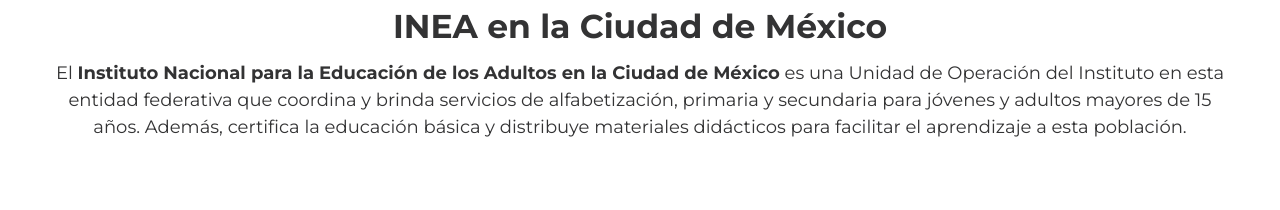
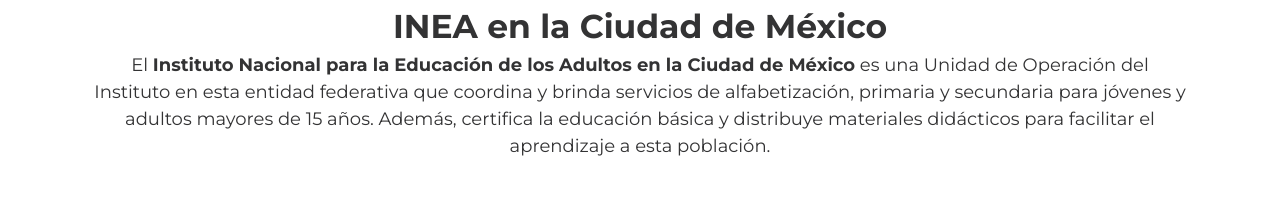
Before and after one commit to ineacdmx2024/inea-web, a Next.js app: page / in a window 1280 px wide. Shown: the part 310-520 px from the top of the page. Built offline with nearby package versions, Linux system fonts and the light colour scheme; no server answers.

Commit message:
alineaciión de texto

```diff
--- a/src/app/page.jsx
+++ b/src/app/page.jsx
@@ -39,11 +39,15 @@ function Page() {
         <h1 className="text-[33px] font-bold text-[#333334] -mt-7">
           INEA en la Ciudad de México
         </h1>
-        <p className="text-[18px] text-[#333334] mt-2">
-          El <strong>Instituto Nacional para la Educación de los Adultos en la Ciudad de México</strong> es una Unidad de Operación del Instituto en esta entidad
-            federativa que coordina y brinda servicios de alfabetización, primaria y secundaria para jóvenes y adultos mayores de 15 años. Además, certifica la educación básica y
-            distribuye materiales didácticos para facilitar el aprendizaje a esta población.
-        </p>
+        <div className="max-w-[1130px] mx-auto px-4">
+          <p className="text-center text-[18px] text-[#333334]">
+              El <strong>Instituto Nacional para la Educación de los Adultos en la Ciudad de México</strong> es
+              una Unidad de Operación del Instituto en esta entidad federativa que coordina y brinda servicios de alfabetización, primaria y
+              secundaria para jóvenes y adultos mayores de 15 años. Además, certifica la educación básica y distribuye materiales didácticos
+              para facilitar el aprendizaje a esta población.
+          </p>
+          </div>
+
       </div>
 
       <div className="mx-auto mt-20 mb-16 w-11/12 medida3:w-4/5 arrow:w-[750px] tablet:w-[1170px]">
```
